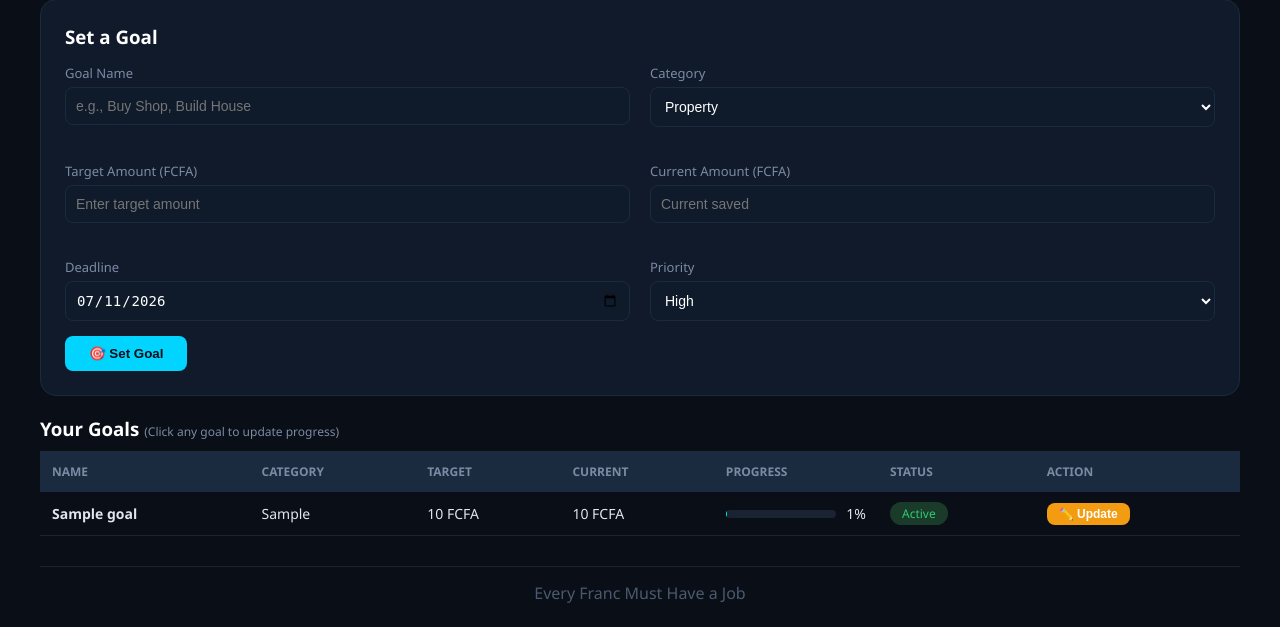
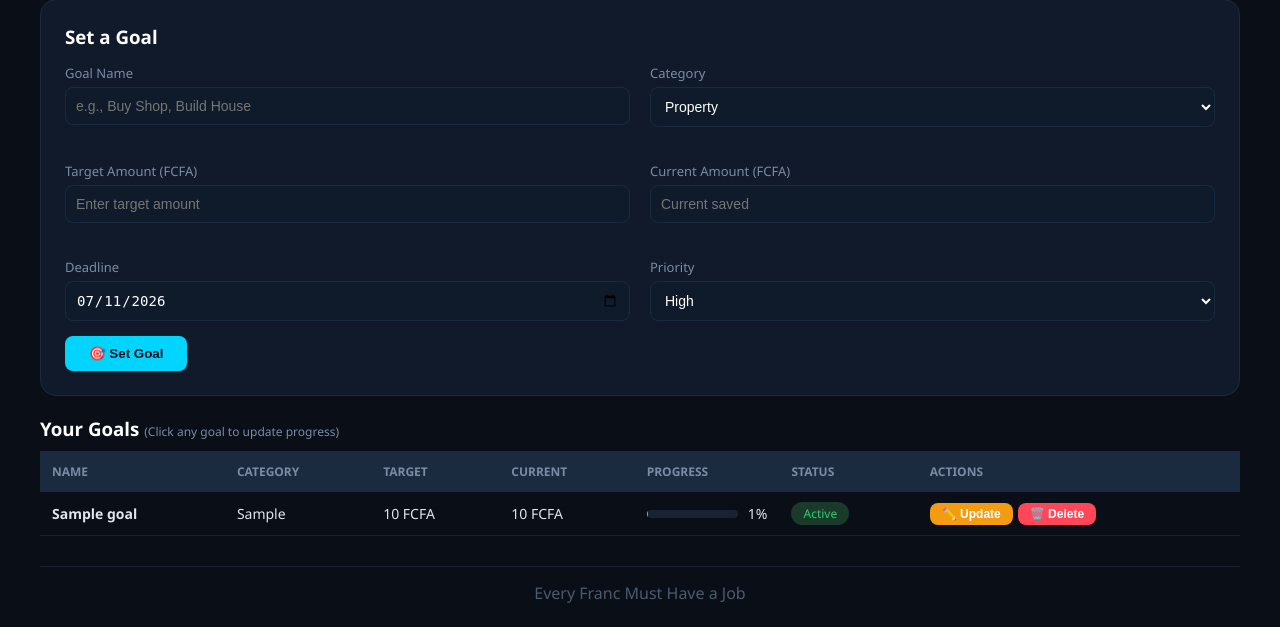
Before and after one commit to Mdav10/BuSystem, a Flask app: page /goals in a window 1280 px wide. Shown: the part 173-800 px from the top of the page. Run offline with Flask 3, Linux system fonts and the light colour scheme; a user stored in the database is signed in; tables that the repository leaves empty hold one stand-in row (values such as "Sample post").

Commit message:
Added Delete button for Goals next to Update button

```diff
--- a/app.py
+++ b/app.py
@@ -219,7 +219,9 @@ class Budget(db.Model):
             'type': self.type,
             'expected_amount': self.expected_amount,
             'actual_amount': self.actual_amount,
-            'difference': self.difference
+            'difference': self.difference,
+            'month': self.month,
+            'year': self.year
         }
 
 class Notification(db.Model):
@@ -478,7 +480,7 @@ def dashboard():
     )
 
 # ============================
-# API ENDPOINTS
+# TRANSACTIONS API
 # ============================
 
 @app.route('/api/transactions', methods=['GET', 'POST'])
@@ -543,7 +545,7 @@ def delete_transaction(id):
     return jsonify({'status': 'success'})
 
 # ============================
-# INVESTMENTS (with DELETE)
+# INVESTMENTS API (with DELETE)
 # ============================
 
 @app.route('/api/investments', methods=['GET', 'POST'])
@@ -603,7 +605,7 @@ def delete_investment(id):
     return jsonify({'status': 'success'})
 
 # ============================
-# LIVESTOCK (with DELETE)
+# LIVESTOCK API (with DELETE)
 # ============================
 
 @app.route('/api/livestock', methods=['GET', 'POST'])
@@ -643,7 +645,7 @@ def delete_livestock(id):
     return jsonify({'status': 'success'})
 
 # ============================
-# ASSETS (with DELETE)
+# ASSETS API (with DELETE)
 # ============================
 
 @app.route('/api/assets', methods=['GET', 'POST'])
@@ -682,7 +684,7 @@ def delete_asset(id):
     return jsonify({'status': 'success'})
 
 # ============================
-# GOALS
+# GOALS API (with DELETE)
 # ============================
 
 @app.route('/api/goals', methods=['GET', 'POST', 'PUT'])
@@ -722,15 +724,25 @@ def api_goals():
 
         return jsonify({'error': 'No update data'}), 400
 
-# ============================
-# BUDGET
+@app.route('/api/goals/<int:id>', methods=['DELETE'])
+@login_required
+def delete_goal(id):
+    goal = Goal.query.get_or_404(id)
+    if goal.user_id != current_user.id:
+        return jsonify({'error': 'Unauthorized'}), 403
+    db.session.delete(goal)
+    db.session.commit()
+    return jsonify({'status': 'success'})
+
+# ============================
+# BUDGET API (with DELETE + Monthly Summary)
 # ============================
 
 @app.route('/api/budget', methods=['GET', 'POST'])
 @login_required
 def api_budget():
-    today = datetime.now()
     if request.method == 'GET':
+        today = datetime.now()
         budgets = Budget.query.filter_by(
             user_id=current_user.id,
             month=today.month,
@@ -743,8 +755,8 @@ def api_budget():
         budget = Budget.query.filter_by(
             user_id=current_user.id,
             category=data.get('category'),
-            month=today.month,
-            year=today.year
+            month=data.get('month'),
+            year=data.get('year')
         ).first()
 
         if budget:
@@ -755,15 +767,13 @@ def api_budget():
                 category=data.get('category'),
                 type=data.get('type'),
                 expected_amount=float(data.get('expected_amount')),
-                month=today.month,
-                year=today.year
+                month=data.get('month'),
+                year=data.get('year')
             )
             db.session.add(budget)
 
         db.session.commit()
         return jsonify({'status': 'success'})
-
-
 
 @app.route('/api/budget/monthly')
 @login_required
@@ -771,7 +781,6 @@ def get_monthly_budget_summary():
     """Get monthly budget summary for all months"""
     user_id = current_user.id
 
-    # Get all budgets grouped by month/year
     results = db.session.query(
         Budget.month,
         Budget.year,
@@ -802,7 +811,7 @@ def delete_budget(id):
     return jsonify({'status': 'success'})
 
 # ============================
-# RULES (with DELETE)
+# RULES API (with DELETE)
 # ============================
 
 @app.route('/api/rules', methods=['GET', 'POST'])
@@ -887,7 +896,7 @@ def check_rules():
     return jsonify(alerts)
 
 # ============================
-# RATIOS
+# RATIOS API
 # ============================
 
 @app.route('/api/ratios')
@@ -922,7 +931,7 @@ def calculate_ratios():
     })
 
 # ============================
-# ANALYTICS
+# ANALYTICS API
 # ============================
 
 @app.route('/api/analytics/<chart_type>')
@@ -951,7 +960,7 @@ def get_analytics(chart_type):
     return jsonify([])
 
 # ============================
-# DECISIONS
+# DECISIONS API
 # ============================
 
 @app.route('/api/decisions')
@@ -1033,7 +1042,7 @@ def get_decisions():
     return jsonify(recommendations[:8])
 
 # ============================
-# RISK
+# RISK API
 # ============================
 
 @app.route('/api/risk')
@@ -1066,7 +1075,7 @@ def get_risk_analysis():
     })
 
 # ============================
-# TIMELINE
+# TIMELINE API
 # ============================
 
 @app.route('/api/timeline')
@@ -1115,7 +1124,20 @@ def get_timeline():
     return jsonify(events[:100])
 
 # ============================
-# REPORTS (FULL PDF WITH ALL DATA)
+# NOTIFICATIONS API
+# ============================
+
+@app.route('/api/notifications')
+@login_required
+def get_notifications():
+    notifications = Notification.query.filter_by(
+        user_id=current_user.id,
+        is_read=False
+    ).order_by(Notification.created_at.desc()).limit(20).all()
+    return jsonify([n.to_dict() for n in notifications])
+
+# ============================
+# REPORTS API (FULL PDF WITH ALL DATA)
 # ============================
 
 @app.route('/api/reports/<report_type>')
@@ -1169,7 +1191,7 @@ def export_report(report_type, format):
     user_id = current_user.id
 
     if format == 'pdf':
-        from reportlab.lib.pagesizes import A4, letter
+        from reportlab.lib.pagesizes import A4
         from reportlab.platypus import SimpleDocTemplate, Table, TableStyle, Paragraph, Spacer, PageBreak
         from reportlab.lib.styles import getSampleStyleSheet, ParagraphStyle
         from reportlab.lib import colors
@@ -1200,6 +1222,8 @@ def export_report(report_type, format):
         total_investments = db.session.query(func.sum(Investment.capital)).filter(
             Investment.user_id == user_id, Investment.status == 'Running'
         ).scalar() or 0
+        total_livestock = Livestock.query.filter_by(user_id=user_id).count()
+        active_goals = Goal.query.filter_by(user_id=user_id, status='Active').count()
 
         summary_data = [
             ['Metric', 'Amount (FCFA)'],
@@ -1208,7 +1232,9 @@ def export_report(report_type, format):
             ['Net Cash', f"{total_income - total_expenses:,.0f}"],
             ['Total Assets', f"{total_assets:,.0f}"],
             ['Total Investments', f"{total_investments:,.0f}"],
-            ['Net Worth', f"{total_assets + total_income - total_expenses:,.0f}"]
+            ['Net Worth', f"{total_assets + total_income - total_expenses:,.0f}"],
+            ['Total Livestock', f"{total_livestock}"],
+            ['Active Goals', f"{active_goals}"]
         ]
         summary_table = Table(summary_data, colWidths=[3*inch, 3*inch])
         summary_table.setStyle(TableStyle([
@@ -1492,6 +1518,25 @@ def export_report(report_type, format):
             worksheet5.write(row, 3, g.progress)
             worksheet5.write(row, 4, g.status)
 
+        # Budget sheet
+        worksheet6 = workbook.add_worksheet('Budget')
+        headers6 = ['Category', 'Type', 'Expected', 'Actual', 'Difference']
+        for col, header in enumerate(headers6):
+            worksheet6.write(0, col, header)
+
+        today = datetime.now()
+        budgets = Budget.query.filter_by(
+            user_id=user_id,
+            month=today.month,
+            year=today.year
+        ).all()
+        for row, b in enumerate(budgets, 1):
+            worksheet6.write(row, 0, b.category)
+            worksheet6.write(row, 1, b.type)
+            worksheet6.write(row, 2, b.expected_amount)
+            worksheet6.write(row, 3, b.actual_amount)
+            worksheet6.write(row, 4, b.difference)
+
         workbook.close()
         output.seek(0)
         return send_file(output, as_attachment=True, download_name=f"BuSystem_Full_Report_{datetime.now().strftime('%Y%m%d_%H%M')}.xlsx")
@@ -1499,19 +1544,6 @@ def export_report(report_type, format):
     return jsonify({'error': 'Invalid format'}), 400
 
 # ============================
-# NOTIFICATIONS
-# ============================
-
-@app.route('/api/notifications')
-@login_required
-def get_notifications():
-    notifications = Notification.query.filter_by(
-        user_id=current_user.id,
-        is_read=False
-    ).order_by(Notification.created_at.desc()).limit(20).all()
-    return jsonify([n.to_dict() for n in notifications])
-
-# ============================
 # PAGE ROUTES
 # ============================
 
--- a/templates/goals.html
+++ b/templates/goals.html
@@ -21,6 +21,8 @@
         .btn-success:hover { background: #27ae60; }
         .btn-warning { background: #f39c12; color: #fff; }
         .btn-warning:hover { background: #e67e22; }
+        .btn-danger { background: #ff4757; color: #fff; }
+        .btn-danger:hover { background: #ff6b81; }
         .table-wrap { overflow-x: auto; margin-top: 20px; }
         table { width: 100%; border-collapse: collapse; }
         th { background: #1a2a3f; padding: 12px; text-align: left; color: #7a8ba3; font-size: 12px; text-transform: uppercase; }
@@ -45,6 +47,8 @@
         h2 { color: #00d4ff; margin: 20px 0; }
         .clickable-row { cursor: pointer; }
         .clickable-row:hover { background: #1a2a3f; }
+        .action-buttons { display: flex; gap: 5px; flex-wrap: wrap; }
+        .action-buttons .btn { padding: 4px 12px; font-size: 12px; }
     </style>
 </head>
 <body>
@@ -109,7 +113,7 @@
                     <th>Current</th>
                     <th>Progress</th>
                     <th>Status</th>
-                    <th>Action</th>
+                    <th>Actions</th>
                 </tr>
             </thead>
             <tbody id="goalsList">
@@ -171,7 +175,10 @@
                         </td>
                         <td><span class="badge ${g.status.toLowerCase()}">${g.status}</span></td>
                         <td>
-                            <button class="btn btn-warning" style="padding:4px 12px; font-size:12px;" onclick="event.stopPropagation();openUpdateModal(${g.id}, '${g.name}', ${g.current_amount})">✏️ Update</button>
+                            <div class="action-buttons">
+                                <button class="btn btn-warning" onclick="event.stopPropagation();openUpdateModal(${g.id}, '${g.name}', ${g.current_amount})">✏️ Update</button>
+                                <button class="btn btn-danger" onclick="event.stopPropagation();deleteGoal(${g.id})">🗑️ Delete</button>
+                            </div>
                         </td>
                     </tr>
                 `).join('');
@@ -209,6 +216,12 @@
         });
     }
 
+    function deleteGoal(id) {
+        if (!confirm('Delete this goal permanently?')) return;
+        fetch(`/api/goals/${id}`, { method: 'DELETE' })
+            .then(() => loadGoals());
+    }
+
     function addGoal() {
         const name = document.getElementById('goalName').value;
         const category = document.getElementById('goalCategory').value;
```
